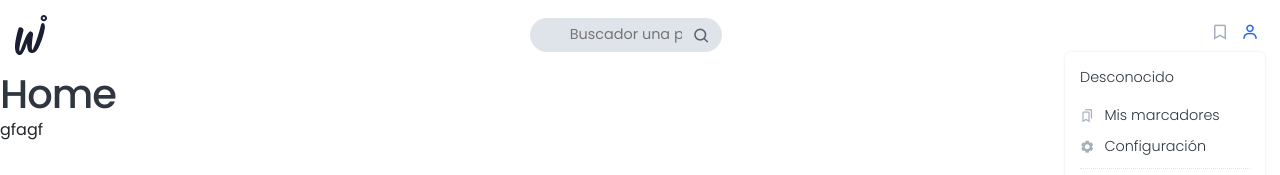
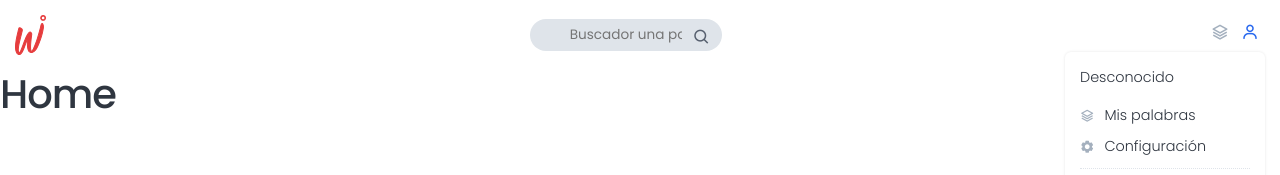
Before and after one commit to VirginiaCreativa/Wahlcionario, a React app in the folder client/: page / in a window 1280 px wide. Both pictures are taken after a click on the button 1250 px from the left and 35 px from the top of the page. Shown: the top 175 px of the page. Built offline with nearby package versions, Linux system fonts and the light colour scheme; no server answers.

Commit message:
Header listo

```diff
--- /dev/null
+++ b/client/src/assets/icons/icons.js
@@ -0,0 +1,6 @@
+const icons = {
+  layer:
+    'https://www.flaticon.com/svg/vstatic/svg/711/711815.svg?token=exp=1613602277~hmac=df78bcc5a3d75ba5edd105e9323ce52f',
+};
+
+export default icons;
--- a/client/src/components/Search/Search.jsx
+++ b/client/src/components/Search/Search.jsx
@@ -23,7 +23,7 @@ const Button = styled.button`
 const InputStyled = styled.input`
   width: 15vw;
   padding: 6px 40px 6px 40px;
-  font-size: 0.9rem;
+  font-size: 0.85rem;
   text-align: center;
   background-color: ${Variables.grey0};
   border: 0;
--- a/client/src/containers/Home.jsx
+++ b/client/src/containers/Home.jsx
@@ -4,7 +4,6 @@ const Home = () => {
   return (
     <>
       <h1>Home</h1>
-      gfagf
     </>
   );
 };
--- /dev/null
+++ b/client/src/containers/MisPalabras.jsx
@@ -0,0 +1,11 @@
+import React from 'react';
+
+const MisPalabras = () => {
+  return (
+    <>
+      <h3>Mis Palabras</h3>
+    </>
+  );
+};
+
+export default MisPalabras;
--- a/client/src/layouts/Header/Menus/Menus.jsx
+++ b/client/src/layouts/Header/Menus/Menus.jsx
@@ -1,7 +1,7 @@
 import React, { useState, useEffect } from 'react';
 import axios from 'axios';
 import styled from 'styled-components';
-import { Link } from 'react-router-dom';
+import { Link, useHistory } from 'react-router-dom';
 import Variables from '../../../styles/VariableStyled';
 
 const MenuStyled = styled.div`
@@ -56,6 +56,8 @@ const Menus = () => {
   const [btnSubMenu, setBtnSubMenu] = useState(false);
   const [userCurrent, setUserCurrent] = useState(false);
 
+  const history = useHistory();
+
   useEffect(() => {
     axios
       .get('http://localhost:3000/user/current', {
@@ -81,8 +83,8 @@ const Menus = () => {
 
   return (
     <MenuStyled>
-      <Button type="button">
-        <i className="bx bx-bookmark"></i>
+      <Button type="button" onClick={() => history.push('mispalabras')}>
+        <i class="bx bx-layer"></i>
       </Button>
       <Button
         type="button"
@@ -97,8 +99,8 @@ const Menus = () => {
               <p>{userCurrent || 'Desconocido'}</p>
             </li>
             <li>
-              <i className="bx bx-bookmarks"></i>
-              <Link to="marcadores">Mis marcadores</Link>
+              <i class="bx bx-layer"></i>
+              <Link to="mispalabras">Mis palabras</Link>
             </li>
             <li>
               <i className="bx bxs-cog"></i>
--- a/client/src/routes/Routes.jsx
+++ b/client/src/routes/Routes.jsx
@@ -3,6 +3,7 @@ import React from 'react';
 import { Route, Switch } from 'react-router-dom';
 import Home from '../containers/Home';
 import Palabra from '../containers/Palabra';
+import MisPalabra from '../containers/MisPalabras';
 
 const Routes = () => {
   return (
@@ -13,6 +14,9 @@ const Routes = () => {
       <Route exact path="/palabra">
         <Palabra />
       </Route>
+      <Route exact path="/mispalabras">
+        <MisPalabra />
+      </Route>
     </Switch>
   );
 };
```
Also changed, not shown: client/src/assets/logo/logo_icon.svg.
